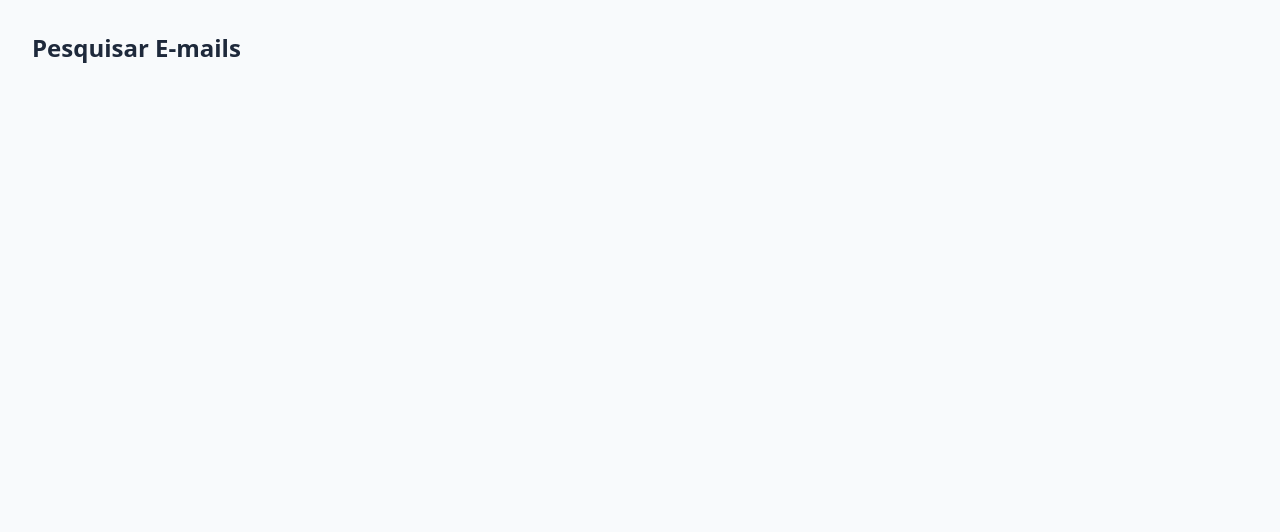
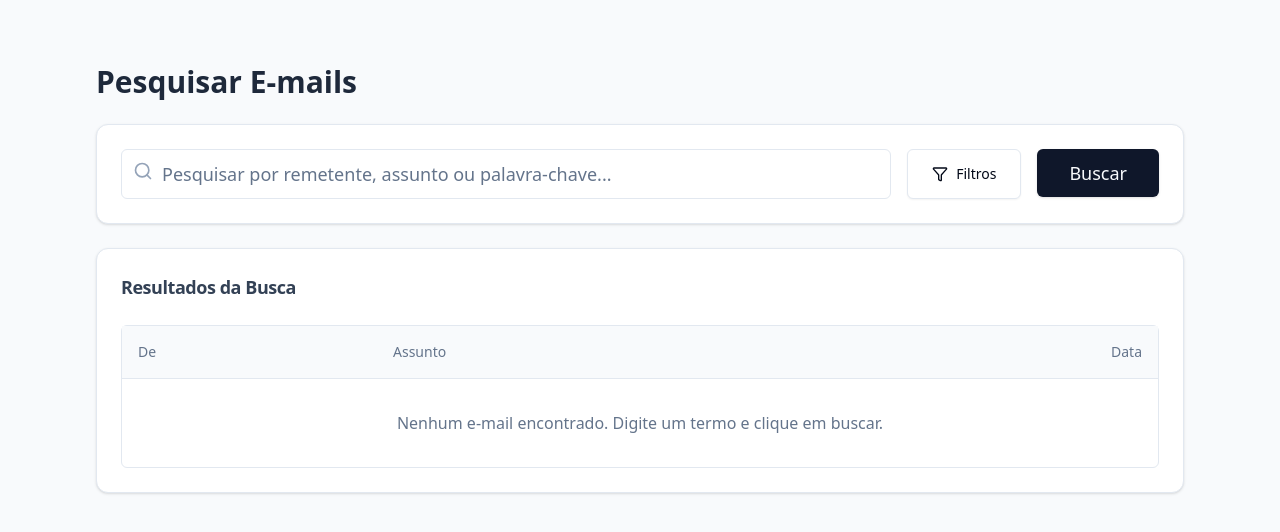
Before and after one commit to O-Guiih/Lobius-Mail, a React (Vite) app in the folder lobius-mail/frontend/: page /pesquisar in a window 1280 px wide. Shown: the top 532 px of the page. Built offline with nearby package versions, Linux system fonts and the light colour scheme.

Commit message:
criação da tela de pesquisa de e-mails e atualição das rotas

```diff
--- a/lobius-mail/frontend/package.json
+++ b/lobius-mail/frontend/package.json
@@ -12,7 +12,7 @@
   "dependencies": {
     "@radix-ui/react-slot": "^1.3.3",
     "class-variance-authority": "^0.7.1",
-    "lucide-react": "^1.32.0",
+    "lucide-react": "^1.33.0",
     "react": "^19.2.8",
     "react-dom": "^19.2.8",
     "react-router-dom": "^7.18.2"
--- a/lobius-mail/frontend/src/App.tsx
+++ b/lobius-mail/frontend/src/App.tsx
@@ -2,11 +2,10 @@ import { BrowserRouter, Routes, Route, Navigate } from "react-router-dom";
 import { DashboardLayout } from "./layouts/DashboardLayout";
 import { Dashboard } from "./pages/Dashboard";
 import Importar from "./pages/Importar";
+import Pesquisar from "./pages/Pesquisar";
 
 // Componentes temporários
-const Pesquisar = () => <h1 className="text-2xl font-bold text-slate-800">Pesquisar E-mails</h1>;
 const ArquivosPST = () => <h1 className="text-2xl font-bold text-slate-800">Arquivos PST</h1>;
-const ImportarPST = () => <h1 className="text-2xl font-bold text-slate-800">Importar PST</h1>
 
 export default function App() {
     return (
@@ -19,10 +18,12 @@ export default function App() {
                     {/* Rota oficial do Dashboard */}
                     <Route path="dashboard" element={<Dashboard />} />
 
+                    {/* Rotas oficiais das telas que já foram criadas */}
+                    <Route path="pesquisar" element={<Pesquisar />} />
+                    <Route path="importar" element={<Importar/>} />
+
                     {/* Rotas temporárias */}
-                    <Route path="pesquisar" element={<Pesquisar />} />
                     <Route path="arquivos-pst" element={<ArquivosPST />} />
-                    <Route path="importar" element={<Importar/>} />
                 </Route>
             </Routes>
         </BrowserRouter>
--- /dev/null
+++ b/lobius-mail/frontend/src/components/ui/input.tsx
@@ -0,0 +1,24 @@
+import * as React from "react"
+import { cn } from "@/lib/utils"
+
+export interface InputProps
+  extends React.InputHTMLAttributes<HTMLInputElement> {}
+
+const Input = React.forwardRef<HTMLInputElement, InputProps>(
+  ({ className, type, ...props }, ref) => {
+    return (
+      <input
+        type={type}
+        className={cn(
+          "flex h-10 w-full rounded-md border border-slate-200 bg-white px-3 py-2 text-sm ring-offset-white file:border-0 file:bg-transparent file:text-sm file:font-medium placeholder:text-slate-500 focus-visible:outline-none focus-visible:ring-2 focus-visible:ring-slate-950 focus-visible:ring-offset-2 disabled:cursor-not-allowed disabled:opacity-50",
+          className
+        )}
+        ref={ref}
+        {...props}
+      />
+    )
+  }
+)
+Input.displayName = "Input"
+
+export { Input }
--- /dev/null
+++ b/lobius-mail/frontend/src/pages/Pesquisar.tsx
@@ -0,0 +1,86 @@
+import { useState } from "react";
+import { Input } from "@/components/ui/input";
+import { Button } from "@/components/ui/button";
+import { Card, CardContent, CardHeader, CardTitle } from "@/components/ui/card";
+import { Search, Filter, Mail } from "lucide-react";
+
+// Tipagem do e-mail que virá do servidor
+interface Email {
+    id: string;
+    de: string;
+    assunto: string;
+    data: string;
+}
+
+export default function() {
+    const [busca, setBusca] = useState ("");
+    const [resultados, setResultados] = useState<Email[]>([]);
+
+    const handleBuscar = () => {
+        // Será feito a chamada da API do back-end futuramente
+        console.log("Buscando por:", busca);
+    };
+
+    return (
+        <div className="p-8 max-w-6xl mx-auto space-y-6">
+            <h1 className="text-3xl font-bold text-slate-800">Pesquisar E-mails</h1>
+
+            {/* Barra de Pesquisa */}
+            <Card>
+                <CardContent className="p-6 flex gap-4">
+                    <div className="relative flex-1">
+                        <Search className="absolute left-3 top-3 h-5 w-5 text-slate-400" />
+                        <Input
+                            value={busca}
+                            onChange={ (e) => setBusca(e.target.value)}
+                            placeholder="Pesquisar por remetente, assunto ou palavra-chave..."
+                            className="pl-10 text-lg py-6"
+                        />
+                    </div>
+                    <Button variant="outline" className="py-6 px-6 gap-2">
+                        <Filter className="w-5 h-5" />
+                        Filtros
+                    </Button>
+                    <Button onClick={handleBuscar} className="py-6 px-8 text-lg">
+                        Buscar
+                    </Button>
+                </CardContent>
+            </Card>
+
+            {/* Tabela de Resultados Dinâmica */}
+            <Card>
+                <CardHeader>
+                    <CardTitle className="text-lg text-slate-700">Resultados da Busca</CardTitle>
+                </CardHeader>
+                <CardContent>
+                    <div className="border rounded-md">
+                        {/* Cabeçalho */}
+                        <div className="grid grid-cols-12 gap-4 p-4 border-b bg-slate-50 font-medium text-slate-500 text-sm">
+                            <div className="col-span-3">De</div>
+                            <div className="col-span-7">Assunto</div>
+                            <div className="col-span-2 text-right">Data</div>
+                        </div>
+
+                        {/* Renderização real e limpa */}
+                        {resultados.length === 0 ? (
+                            <div className="p-8 text-center text-slate-500">
+                                Nenhum e-mail encontrado. Digite um termo e clique em buscar.
+                            </div>
+                        ) : (
+                            resultados.map((email) => (
+                                <div key={email.id} className="grid grid-cols-12 gap-4 p-4 border-b items-center hover:bg-slate-50 cursor-pointer">
+                                    <div className="col-span-3 font-medium text-slate-700 truncate">{email.de}</div>
+                                    <div className="col-span-7 text-slate-600 truncate flex items-center gap-2">
+                                        <Mail className="w-4 h-4 text-slate-400" />
+                                        {email.assunto}
+                                    </div>
+                                    <div className="col-span-2 text-right text-sm text-slate-500">{email.data}</div>
+                                </div>
+                            ))
+                        )}
+                    </div>
+                </CardContent>
+            </Card>
+        </div>
+    );
+}
```
Also changed, not shown: 1 other file (tests, documents, lock files or other folders).
